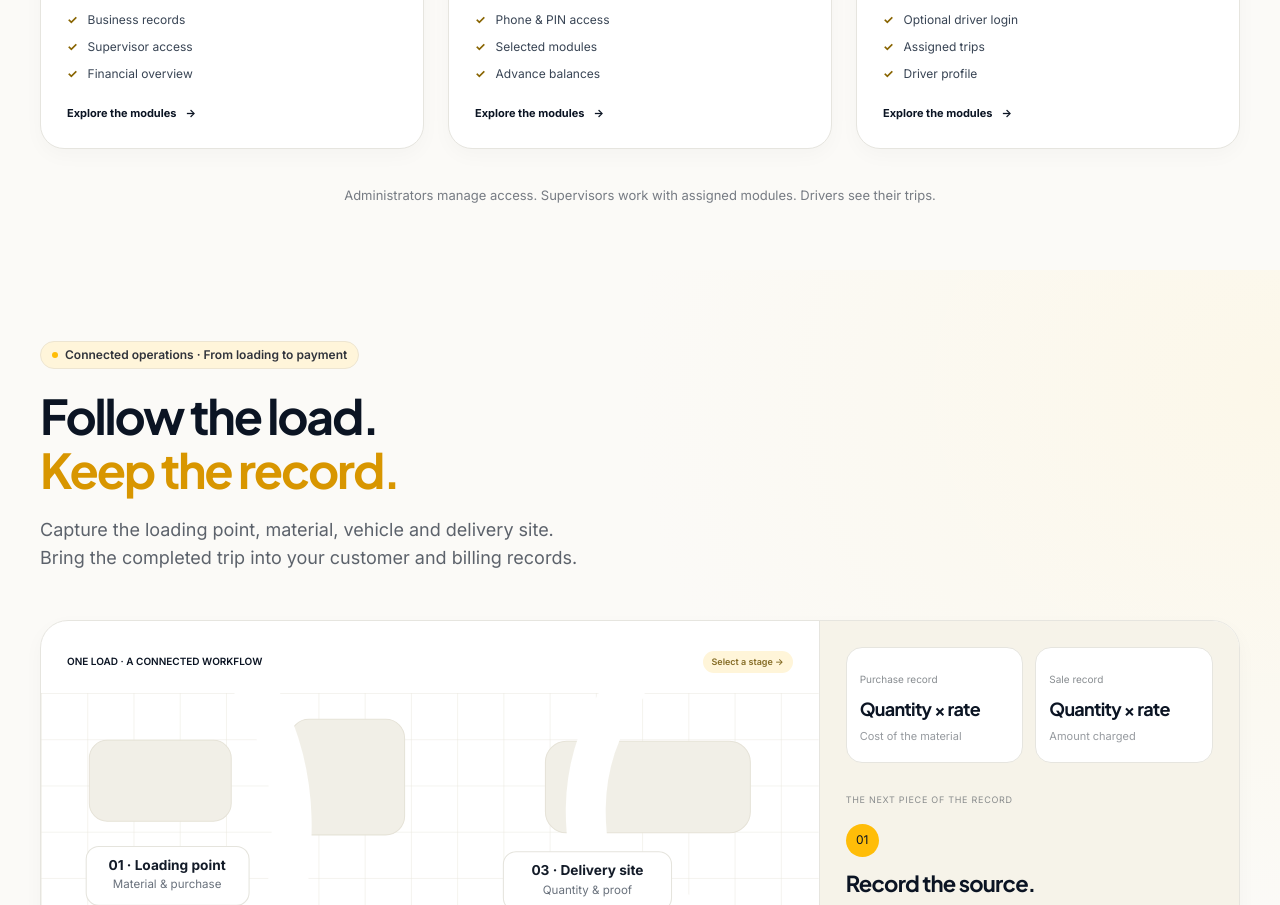
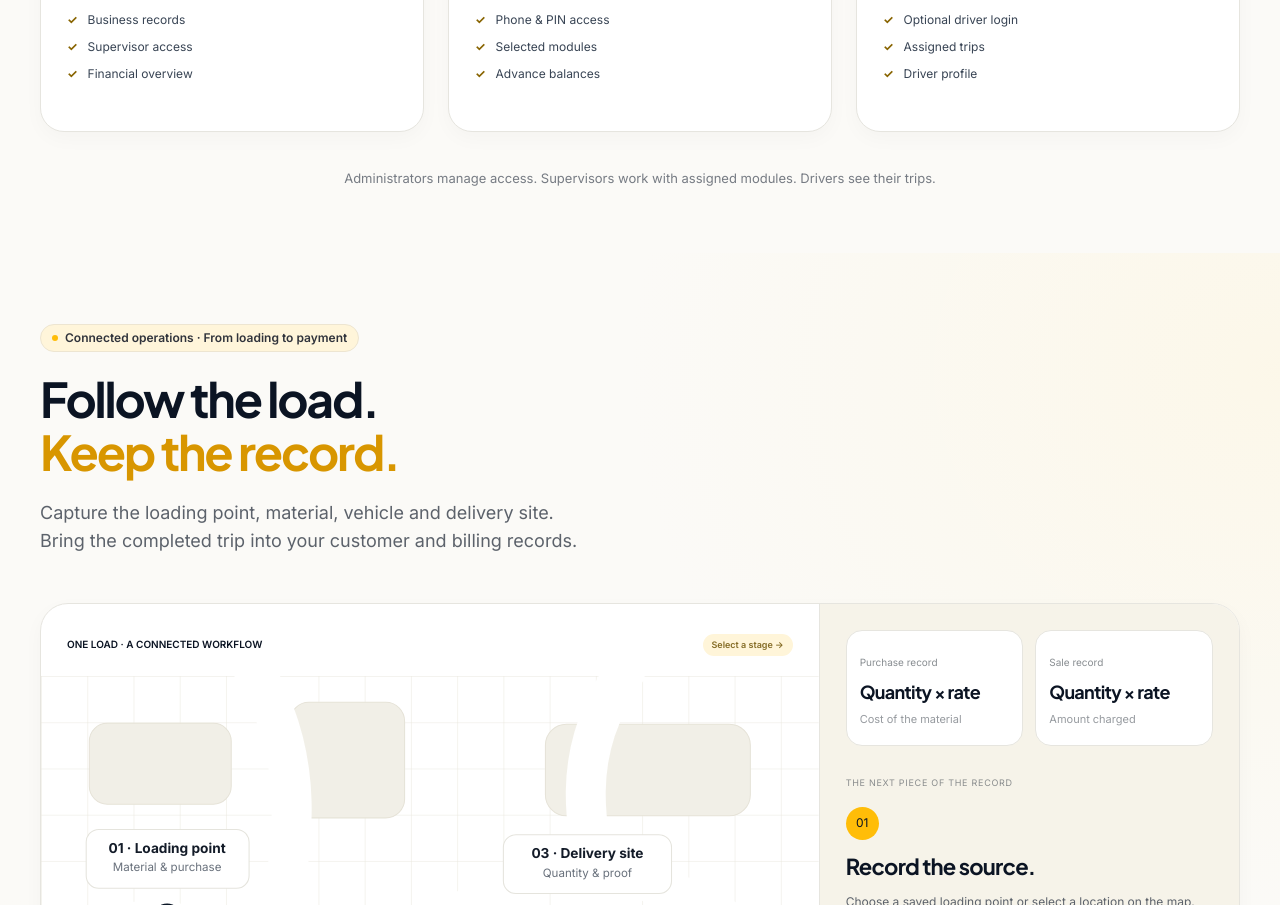
Before and after one commit to torrosyan99/load-master-test, a plain HTML site: page index.html in a window 1280 px wide. Shown: the part 5533-6438 px from the top of the page. Drawn offline with Linux system fonts and the light colour scheme.

Commit message:
delete links

```diff
--- a/index.html
+++ b/index.html
@@ -547,7 +547,7 @@
 							<li>Supervisor access</li>
 							<li>Financial overview</li>
 						</ul>
-						<a href="#platform" class="text-link">Explore the modules <span aria-hidden="true">→</span></a>
+
 					</div>
 				</article>
 				<article class="role-card">
@@ -562,7 +562,7 @@
 							<li>Selected modules</li>
 							<li>Advance balances</li>
 						</ul>
-						<a href="#platform" class="text-link">Explore the modules <span aria-hidden="true">→</span></a>
+
 					</div>
 				</article>
 				<article class="role-card">
@@ -577,7 +577,7 @@
 							<li>Assigned trips</li>
 							<li>Driver profile</li>
 						</ul>
-						<a href="#platform" class="text-link">Explore the modules <span aria-hidden="true">→</span></a>
+
 					</div>
 				</article>
 			</div>
```
